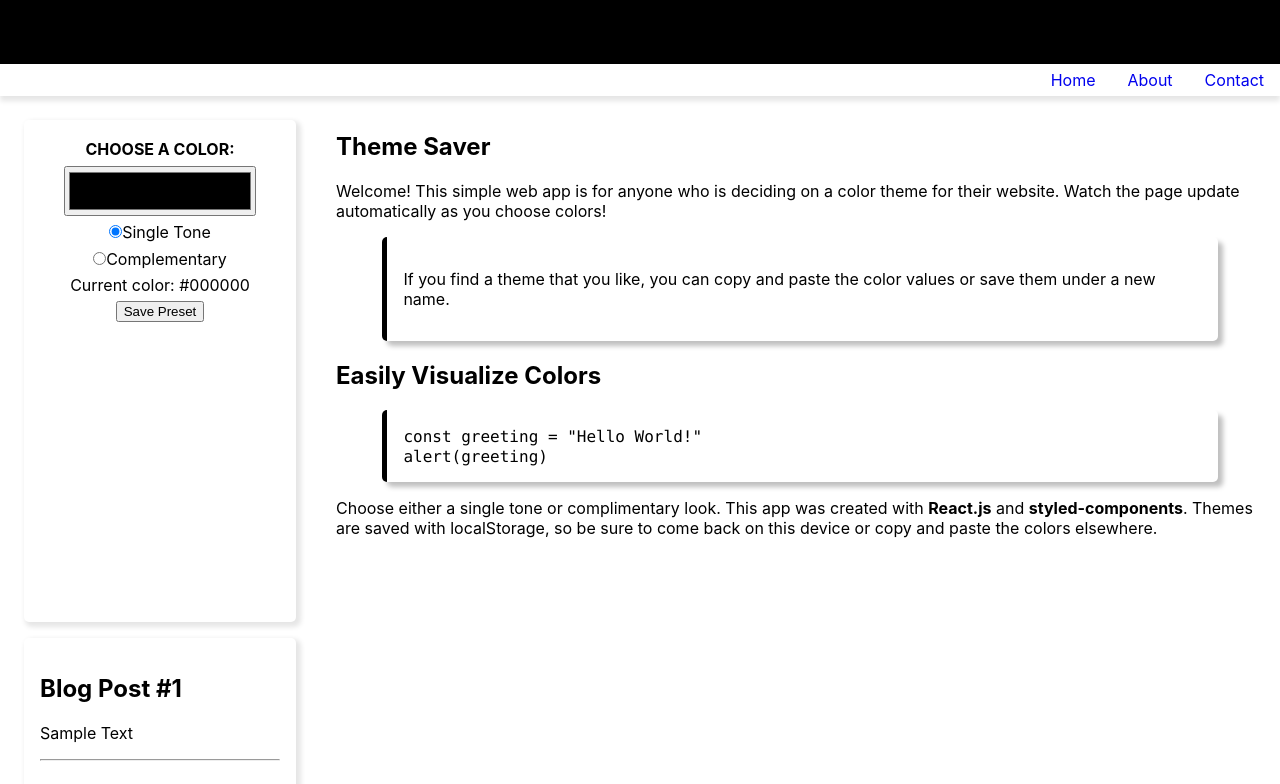
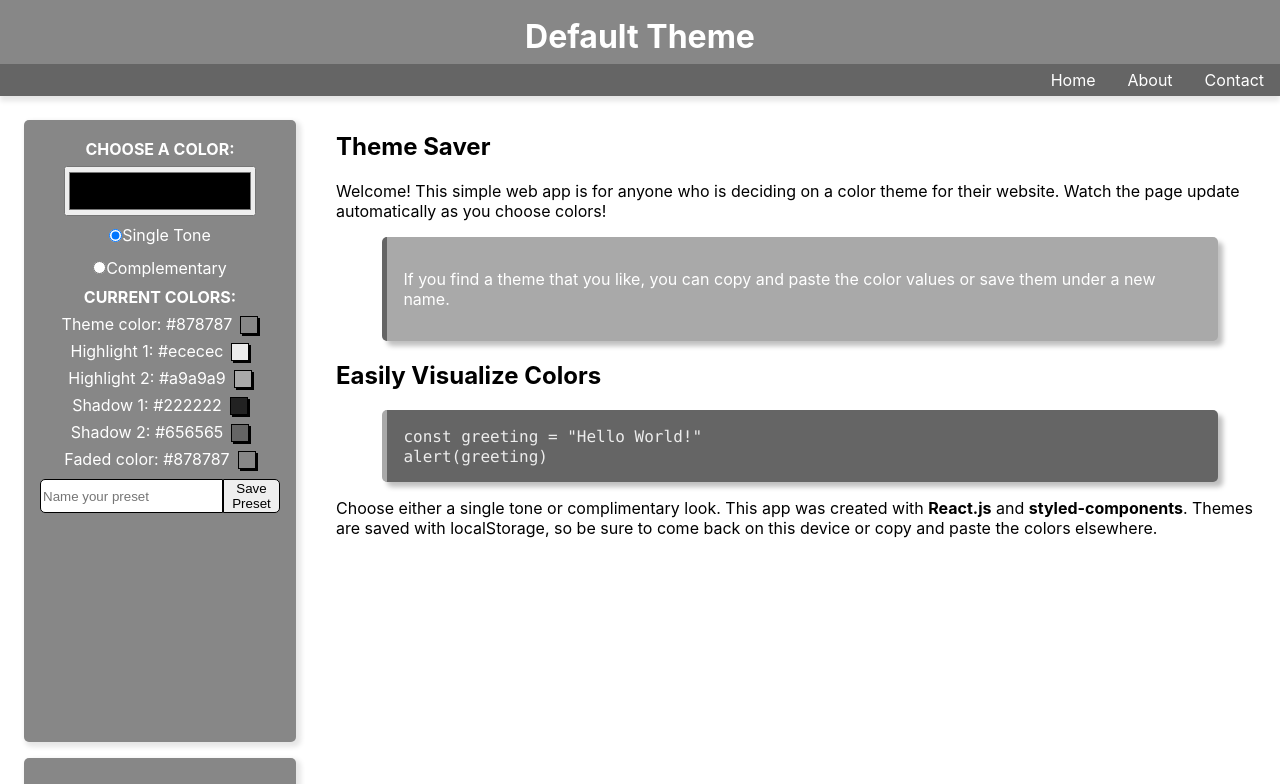
Before and after one commit to johnrdoty92/react-theme-saver, a React (Create React App) app: page / in a window 1280 px wide. Shown: the top 784 px of the page. Built offline with nearby package versions, Linux system fonts and the light colour scheme.

Commit message:
added swatch components

```diff
--- a/src/App.js
+++ b/src/App.js
@@ -13,75 +13,89 @@ class App extends Component {
     super(props);
     this.state = {
       themeName: "Default Theme",
-      theme: "#000000",
-      highlight1: "",
-      highlight2: "",
-      shadow1: "",
-      shadow2: "",
-      faded: "",
-      textColor: "",
+      colors: {
+        theme: "#878787",
+        highlight1: "#ececec",
+        highlight2: "#a9a9a9",
+        shadow1: "#222222",
+        shadow2: "#656565",
+        faded: "#878787",
+        textColor: "white",
+      },
     };
   }
   handleChange = (event) => {
-    let parsedColor = parseRGB(event.target.value);
+    const parsedColor = hexToRGB(event.target.value);
+    const highlight1 = adjustLuminosity(parsedColor, 0.75);
+    const shadow1 = adjustLuminosity(parsedColor, -0.75);
+    const mode = document.forms.controller.elements["type"].value;
+
+    const highlight2 =
+      mode === "Complementary"
+        ? invertColor(parsedColor)
+        : adjustLuminosity(parsedColor, 0.25);
+
+    const shadow2 =
+      mode === "Complementary"
+        ? invertColor(hexToRGB(shadow1))
+        : adjustLuminosity(parsedColor, -0.25);
 
     this.setState({
+      colors: {
         theme: event.target.value,
-      highlight1: adjustLuminosity(parsedColor, 0.75),
-      highlight2: adjustLuminosity(parsedColor, 0.25),
-      shadow1: adjustLuminosity(parsedColor, -0.75),
-      shadow2: adjustLuminosity(parsedColor, -0.25),
+        highlight1: highlight1,
+        highlight2: highlight2,
+        shadow1: shadow1,
+        shadow2: shadow2,
         faded: adjustSaturation(parsedColor, 0.5),
         textColor:
           parsedColor[0] + parsedColor[1] + parsedColor[2] < 400
             ? "white"
             : "black",
+      },
     });
     // console.log(document.forms.controller.elements["type"].value);
   };
 
   render() {
+    const { colors } = this.state;
     return (
       <MainContainer>
         <GlobalStyle />
-        <Header
-          textColor={this.state.textColor}
-          bgColor={this.state.theme}
-          header={this.state.themeName}
-        />
-        <Navbar
-          active={this.state.highlight1}
-          textColor={this.state.textColor}
-          bgColor={this.state.shadow2}
-        />
-        <Controller
-          onChange={this.handleChange}
-          currentColor={this.state.theme}
-          bgColor={this.state.faded}
-          textColor={this.state.textColor}
-        />
-        <Aside bgColor={this.state.faded} textColor={this.state.textColor} />
-        <Post
-          highlight={this.state.highlight1}
-          shadow={this.state.shadow2}
-          textColor={this.state.textColor}
-        />
-        <Footer bgColor={this.state.shadow2} />
+        <Header colors={colors} header={this.state.themeName} />
+        <Navbar colors={colors} />
+        <Controller onChange={this.handleChange} colors={colors} />
+        <Aside colors={colors} />
+        <Post colors={colors} />
+        <Footer colors={colors} />
       </MainContainer>
     );
   }
 }
 
-function parseRGB(hexColor) {
+function hexToRGB(hexColor) {
   let r = parseInt(hexColor.slice(1, 3), 16);
   let g = parseInt(hexColor.slice(3, 5), 16);
   let b = parseInt(hexColor.slice(5), 16);
   return [r, g, b];
 }
 
+function rgbToHex(rgbArray) {
+  let hex = "#";
+  rgbArray.forEach((colorVal) => {
+    let c = colorVal.toString(16);
+    if (c.length < 2) {
+      c = "0" + c;
+    }
+    hex += c;
+  });
+  return hex;
+}
+
 function adjustLuminosity(rgbArray, percentage) {
+  let c;
   const newColor = rgbArray.map((colorVal) => {
-    let c = Math.round(
+    c = Math.round(
       Math.min(Math.max(0, colorVal + colorVal * percentage), 255)
     ).toString(16);
     if (c.length < 2) {
@@ -107,4 +121,17 @@ function adjustSaturation(rgbArray, percentage) {
   return "#" + newColor.join("");
 }
 
+function invertColor(rgbArray) {
+  let hex = "#";
+  let c;
+  rgbArray.forEach((colorVal) => {
+    c = (255 - colorVal).toString(16);
+    if (c.length < 2) {
+      c = "0" + c;
+    }
+    hex += c;
+  });
+  return hex;
+}
+
 export default App;
--- a/src/components/Aside.js
+++ b/src/components/Aside.js
@@ -3,7 +3,10 @@ import { StyledAside, FullContainer } from "./StyledComponents";
 const Aside = (props) => {
   return (
     <FullContainer area="aside">
-      <StyledAside textColor={props.textColor} bgColor={props.bgColor}>
+      <StyledAside
+        textColor={props.colors.textColor}
+        bgColor={props.colors.faded}
+      >
         <div>
           <h2>Blog Post #1</h2>
           <p>Sample Text</p>
--- a/src/components/Controller.js
+++ b/src/components/Controller.js
@@ -1,16 +1,16 @@
-import { FullContainer, StyledForm } from "./StyledComponents";
+import { FullContainer, StyledForm, ColorSwatch } from "./StyledComponents";
 
 const Controller = (props) => {
   return (
     <FullContainer area="controller">
       <StyledForm
-        bgColor={props.bgColor}
-        textColor={props.textColor}
+        bgColor={props.colors.faded}
+        textColor={props.colors.textColor}
         name="controller"
       >
         <h4>Choose a color:</h4>
         <input type="color" onChange={props.onChange} />
-        <div>
+        <div className="radio-button">
           <input
             id="SingleTone"
             type="radio"
@@ -20,7 +20,7 @@ const Controller = (props) => {
           />
           <label for="SingleTone">Single Tone</label>
         </div>
-        <div>
+        <div className="radio-button">
           <input
             id="Complementary"
             type="radio"
@@ -29,8 +29,29 @@ const Controller = (props) => {
           />
           <label for="Complementary">Complementary</label>
         </div>
-        <p>Current color: {props.currentColor}</p>
-        <button type="submit">Save Preset</button>
+        <h4>Current Colors:</h4>
+        <ColorSwatch color={props.colors.theme}>
+          Theme color: {props.colors.theme}
+        </ColorSwatch>
+        <ColorSwatch color={props.colors.highlight1}>
+          Highlight 1: {props.colors.highlight1}
+        </ColorSwatch>
+        <ColorSwatch color={props.colors.highlight2}>
+          Highlight 2: {props.colors.highlight2}
+        </ColorSwatch>
+        <ColorSwatch color={props.colors.shadow1}>
+          Shadow 1: {props.colors.shadow1}
+        </ColorSwatch>
+        <ColorSwatch color={props.colors.shadow2}>
+          Shadow 2: {props.colors.shadow2}
+        </ColorSwatch>
+        <ColorSwatch color={props.colors.faded}>
+          Faded color: {props.colors.faded}
+        </ColorSwatch>
+        <div className="submit-area">
+          <input type="text" placeholder="Name your preset"></input>
+          <button type="submit">Save Preset</button>
+        </div>
       </StyledForm>
     </FullContainer>
   );
--- a/src/components/Footer.js
+++ b/src/components/Footer.js
@@ -1,8 +1,8 @@
 import { StyledFooter } from "./StyledComponents";
 
-const Footer = () => {
+const Footer = (props) => {
   return (
-    <StyledFooter area="footer">
+    <StyledFooter bgColor={props.colors.theme} textColor={props.colors.textColor} area="footer">
       <h3>Created by John Doty</h3>
     </StyledFooter>
   );
--- a/src/components/Header.js
+++ b/src/components/Header.js
@@ -3,8 +3,8 @@ import { StyledHeader, FullContainer } from "./StyledComponents";
 
 export default function Header(props) {
   return (
-    <FullContainer bgColor={props.bgColor} area="header">
-      <StyledHeader textColor={props.textColor}>{props.header}</StyledHeader>
+    <FullContainer bgColor={props.colors.theme} area="header">
+      <StyledHeader colors={props.colors}>{props.header}</StyledHeader>
     </FullContainer>
   );
 }
--- a/src/components/Navbar.js
+++ b/src/components/Navbar.js
@@ -3,17 +3,17 @@ import { StyledNavbar, NavItem } from "./StyledComponents";
 export default function Navbar(props) {
   return (
     <StyledNavbar
-      textColor={props.textColor}
-      bgColor={props.bgColor}
+      textColor={props.colors.textColor}
+      bgColor={props.colors.shadow2}
       area="nav"
     >
-      <NavItem active={props.active} textColor={props.textColor}>
+      <NavItem active={props.colors.shadow1} textColor={props.colors.textColor}>
         <a href="#">Home</a>
       </NavItem>
-      <NavItem active={props.active} textColor={props.textColor}>
+      <NavItem active={props.colors.shadow1} textColor={props.colors.textColor}>
         <a href="#">About</a>
       </NavItem>
-      <NavItem active={props.active} textColor={props.textColor}>
+      <NavItem active={props.colors.shadow1} textColor={props.colors.textColor}>
         <a href="#">Contact</a>
       </NavItem>
     </StyledNavbar>
--- a/src/components/Post.js
+++ b/src/components/Post.js
@@ -12,9 +12,9 @@ const Post = (props) => {
           choose colors!
         </p>
         <StyledTextBlock
-          bgColor={props.highlight}
-          borderColor={props.shadow}
-          textColor={props.textColor}
+          bgColor={props.colors.highlight2}
+          borderColor={props.colors.shadow2}
+          textColor={props.colors.textColor}
         >
           <p>
             If you find a theme that you like, you can copy and paste the color
@@ -24,9 +24,9 @@ const Post = (props) => {
 
         <h2>Easily Visualize Colors</h2>
         <StyledTextBlock
-          bgColor={props.shadow}
-          borderColor={props.highlight}
-          textColor={props.textColor}
+          bgColor={props.colors.shadow2}
+          borderColor={props.colors.highlight2}
+          textColor={props.colors.highlight1}
         >
           <code>
             const greeting = "Hello World!"
--- a/src/components/StyledComponents.js
+++ b/src/components/StyledComponents.js
@@ -13,7 +13,7 @@ export const MainContainer = styled.div`
   height: 100vw;
   display: grid;
   grid-template-columns: 1fr 3fr;
-  grid-template-rows: 4em 2em 1fr 1fr 0.25fr;
+  grid-template-rows: 4em 2em auto auto 3em;
   grid-template-areas:
     "header header"
     "nav nav"
@@ -49,7 +49,7 @@ export const StyledHeader = styled.h1`
   align-self: flex-end;
   width: max(90%, 35rem);
   text-align: center;
-  color: ${(props) => props.textColor};
+  color: ${(props) => props.colors.textColor};
 `;
 
 export const StyledNavbar = styled.ul`
@@ -108,6 +108,23 @@ export const StyledForm = styled.form`
   & * {
     margin: 0.2rem 0;
   }
+  .radio-button {
+    display: flex;
+    flex-flow: row nowrap;
+    align-items: center;
+  }
+  .submit-area {
+    display: flex;
+
+    input {
+      border-radius: 5px 0px 0px 5px;
+      border: 1px solid black;
+    }
+    button {
+      border-radius: 0px 5px 5px 0px;
+      border: 1px solid black;
+    }
+  }
   h4 {
     text-align: center;
     text-transform: uppercase;
@@ -136,9 +153,30 @@ export const StyledTextBlock = styled.div`
 export const StyledFooter = styled.footer`
   width: 100%;
   grid-area: footer;
+  margin-top: 0.5em;
+  color: ${(props) => props.textColor};
+  background: ${(props) => props.bgColor};
 
   * {
+    height: 40px;
+    line-height: 40px;
+    vertical-align: middle;
     text-align: center;
     width: 100%;
+    margin: 0;
   }
 `;
+
+export const ColorSwatch = styled.p`
+  ::after {
+    display: inline-block;
+    vertical-align: middle;
+    content: "";
+    width: 1em;
+    height: 1em;
+    margin-left: 8px;
+    border: 1px solid black;
+    background: ${(props) => props.color};
+    box-shadow: 2px 2px black;
+  }
+`;
```
Lines whose indentation alone changed are shown as unchanged.
